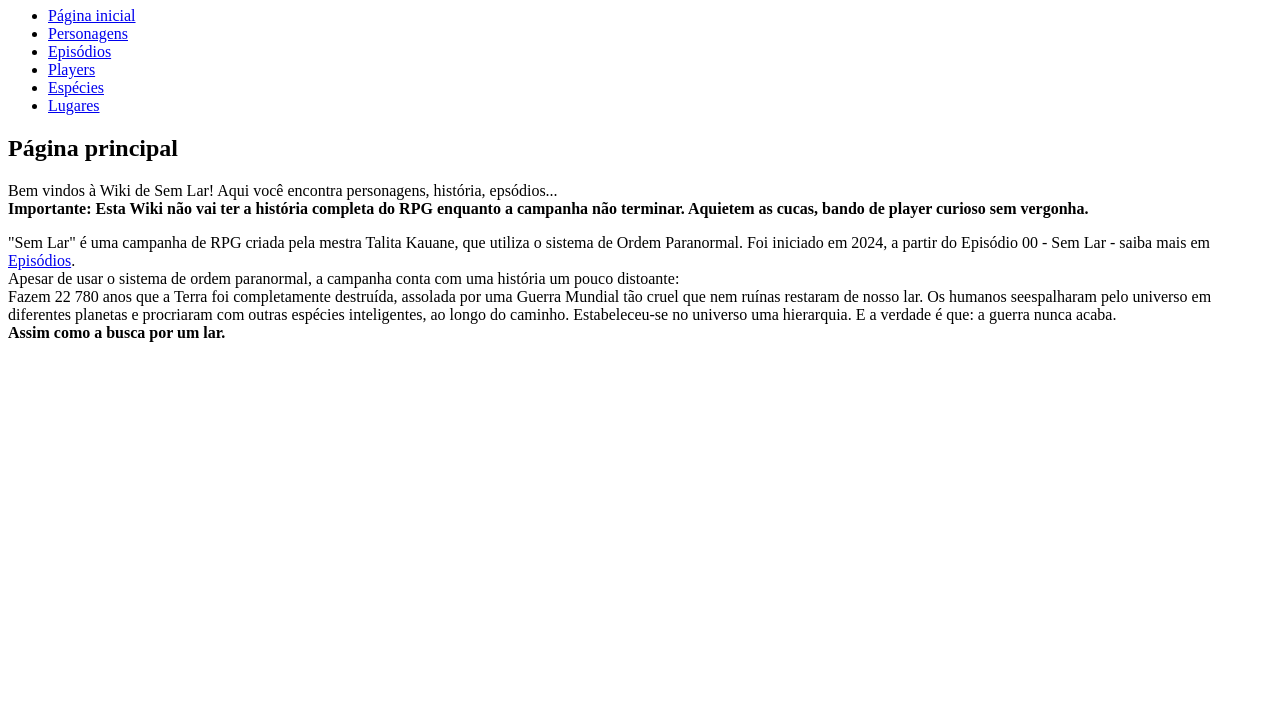
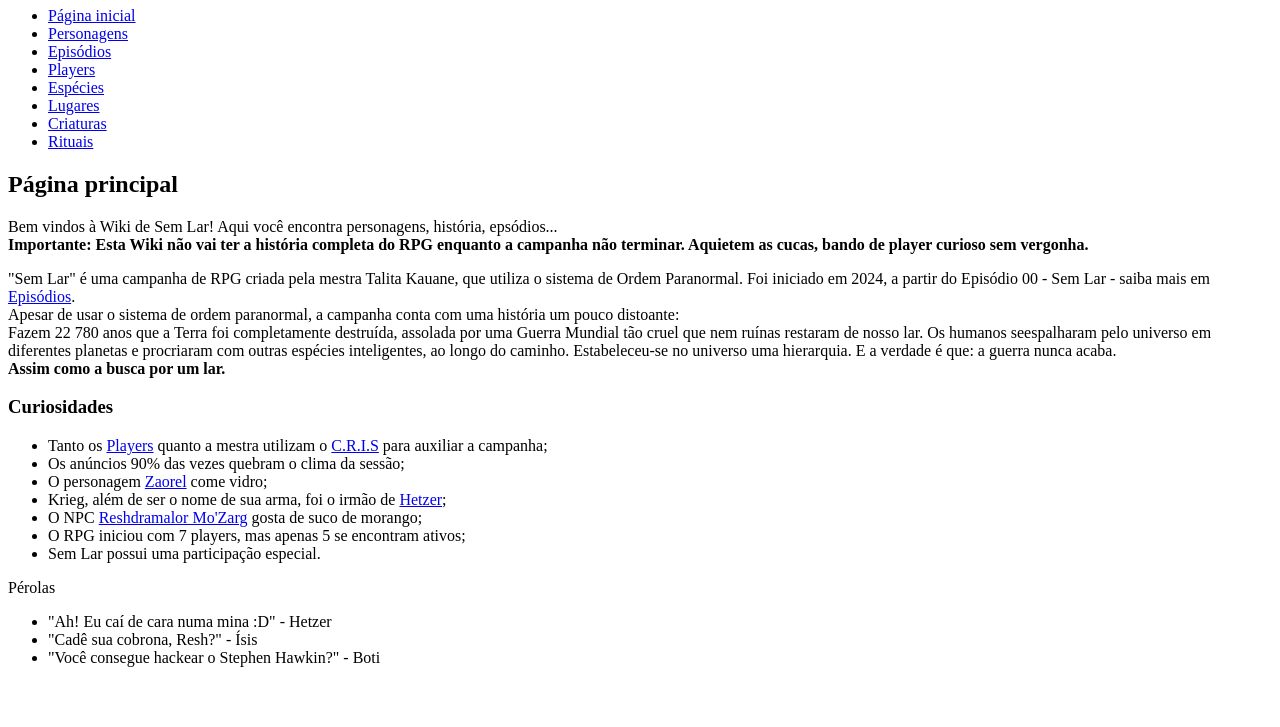
Before and after one commit to TalitaKauane/sem-lar-wiki, a plain HTML site: page html/index.html in a window 1280 px wide. Shown: the part 73-800 px from the top of the page. Drawn offline with Linux system fonts and the light colour scheme; files that its build step writes are made by us from their sources.

Commit message:
principal3

```diff
--- /dev/null
+++ b/css/principal.css
@@ -0,0 +1,3 @@
+h1{
+    font-family: sans-serif;
+}
--- a/index.html
+++ b/html/index.html
@@ -4,6 +4,7 @@
 <head>
     <meta charset="UTF-8">
     <meta name="viewport" content="width=device-width, initial-scale=1.0">
+    <link rel="stylesheet" href="principal.css">
     <title>Wiki - Sem Lar</title>
 </head>
 
@@ -23,17 +24,21 @@
                         <li><a href="#">Players</a></li>
                         <li><a href="#">Espécies</a></li>
                         <li><a href="#">Lugares</a></li>
+                        <li><a href="#">Criaturas</a></li>
+                        <li><a href="#">Rituais</a></li>
                     </ul>
 
                 </nav>
 
             </div>
 
-        </header>
-    </article>
-    <div class="sessao1">
+    </div>
 
-        <section class="principal">
+    </header>
+
+    <article class="principal">
+
+        <section class="sessao1">
             <h2>Página principal</h2>
             <div>
                 <p>Bem vindos à Wiki de Sem Lar! Aqui você encontra personagens, história,
@@ -45,7 +50,8 @@
                 <p>"Sem Lar" é uma campanha de RPG criada pela mestra Talita Kauane, que utiliza o sistema de Ordem
                     Paranormal. Foi iniciado em 2024, a
                     partir do Episódio 00 - Sem Lar - saiba mais em <a href="#">Episódios</a>.<br>Apesar de usar o
-                    sistema de ordem paranormal, a campanha conta com uma história um pouco distoante:<br> Fazem 22 780
+                    sistema de ordem paranormal, a campanha conta com uma história um pouco distoante:<br> Fazem 22
+                    780
                     anos que a Terra foi completamente destruída, assolada por uma Guerra Mundial tão cruel que nem
                     ruínas restaram de nosso lar. Os humanos seespalharam pelo universo em diferentes planetas e
                     procriaram com outras espécies inteligentes, ao longo do caminho. Estabeleceu-se no universo uma
@@ -54,17 +60,45 @@
 
             </div>
         </section>
-
     </article>
 
     <article>
         <section class="sessao2">
+            <h3>Curiosidades</h3>
             <div class="curiosidades">
+                <ul>
+                    <li>Tanto os <a href="#">Players</a> quanto a mestra utilizam o <a
+                            href="https://crisordemparanormal.com/">C.R.I.S</a> para auxiliar a campanha;</li>
+                    <li>Os anúncios 90% das vezes quebram o clima da sessão;</li>
+                    <li>O personagem <a href="#">Zaorel</a> come vidro;</li>
+                    <li>Krieg, além de ser o nome de sua arma, foi o irmão de <a href="#">Hetzer</a>;</li>
+                    <li>O NPC <a href="#">Reshdramalor Mo'Zarg</a> gosta de suco de morango;</li>
+                    <li>O RPG iniciou com 7 players, mas apenas 5 se encontram ativos;</li>
+                    <li>Sem Lar possui uma participação especial.</li>
+                </ul>
+
+            </div>
+
+            <aside>
+                <p>Pérolas</p>
+                <ul>
+                    <li>
+                        "Ah! Eu caí de cara numa mina :D" - Hetzer
+                    </li>
+                    <li>
+                        "Cadê sua cobrona, Resh?" - Ísis
+                    </li>
+                    <li>
+                        "Você consegue hackear o Stephen Hawkin?" - Boti
+                    </li>
+                </ul>
+
+            </aside>
+
+        </section>
+    </article>
 
 
-            </div>
-        </section>
-    </article>
 </body>
 
 </html>
```
